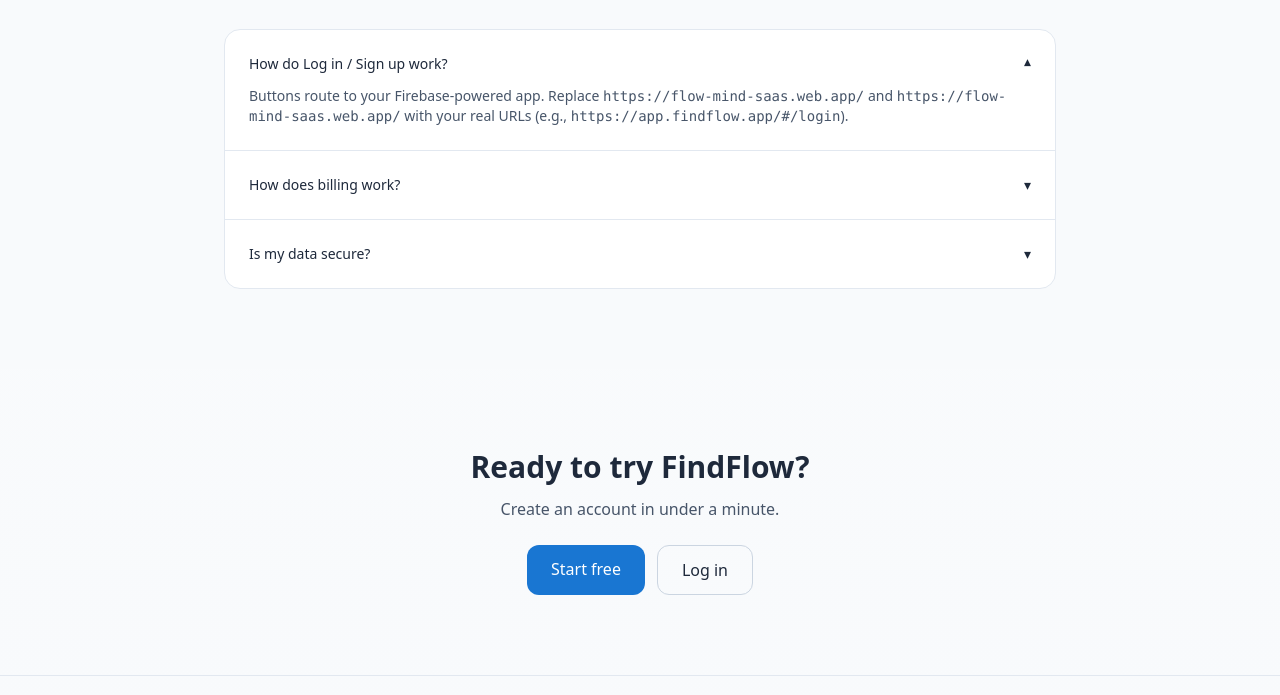
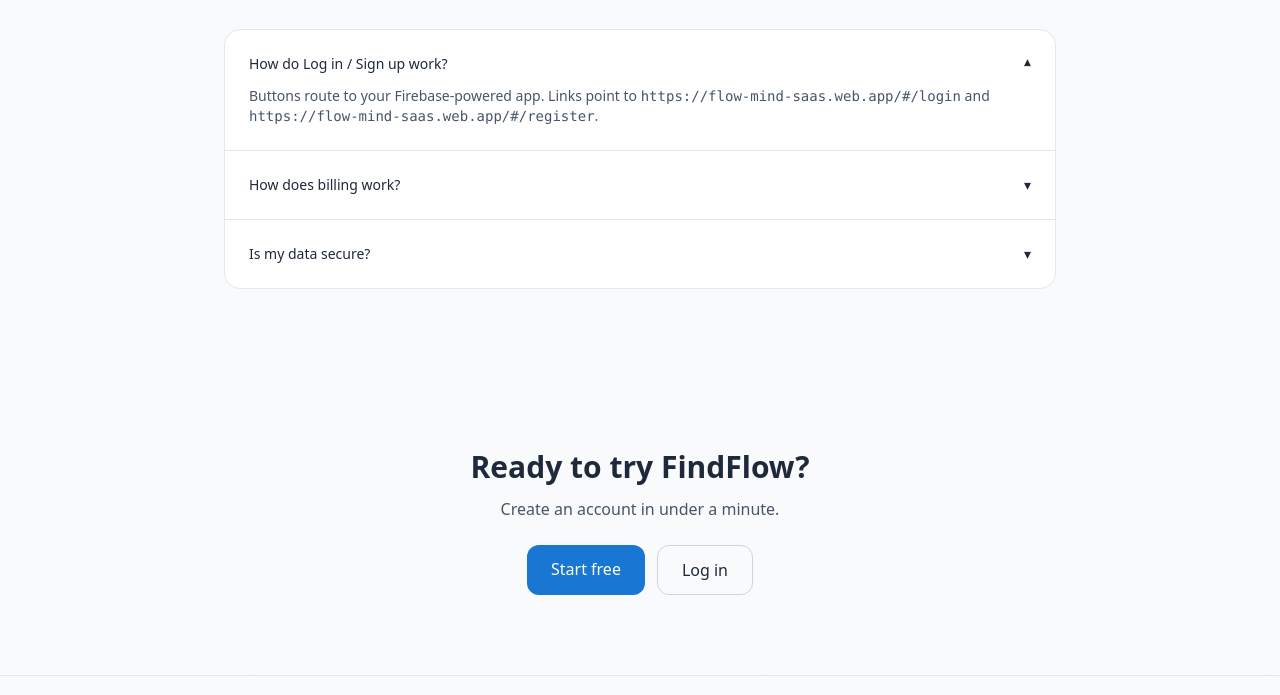
Before and after one commit to abdelcomservices-ui/mindflow, a plain HTML site: page index.html in a window 1280 px wide. Shown: the part 3497-4192 px from the top of the page. Drawn offline with nearby package versions, Linux system fonts and the light colour scheme.

Commit message:
Update index.html

```diff
--- a/index.html
+++ b/index.html
@@ -5,9 +5,11 @@
   <meta name="viewport" content="width=device-width, initial-scale=1" />
   <title>FindFlow — Clients, Sessions & Meetings in One Place</title>
   <meta name="description" content="FindFlow helps practitioners manage clients, session notes, meetings and resources — with secure Firebase Auth and Stripe subscriptions." />
+  <link rel="canonical" href="https://flow-mind-saas.web.app/" />
   <meta property="og:title" content="FindFlow — Clients, Sessions & Meetings in One Place" />
   <meta property="og:description" content="Organize clients, capture session notes, schedule meetings, and share resources. Start free." />
   <meta property="og:type" content="website" />
+  <meta property="og:url" content="https://flow-mind-saas.web.app/" />
   <meta property="og:image" content="/og-image.png" />
   <meta name="twitter:card" content="summary_large_image" />
   <link rel="icon" href="/favicon.ico" />
@@ -64,8 +66,8 @@
           <a href="#faq" class="hover:text-brand-700">FAQ</a>
         </nav>
         <div class="hidden md:flex items-center gap-3">
-          <a href="https://flow-mind-saas.web.app/" class="px-3 py-2 text-sm rounded-lg border border-slate-300 hover:bg-slate-50">Log in</a>
-          <a href="https://flow-mind-saas.web.app/" class="px-4 py-2 text-sm rounded-lg bg-brand-700 text-white hover:bg-brand-800 focus:ring-2 focus:ring-brand-400">Start free</a>
+          <a href="https://flow-mind-saas.web.app/#/login" class="px-3 py-2 text-sm rounded-lg border border-slate-300 hover:bg-slate-50">Log in</a>
+          <a href="https://flow-mind-saas.web.app/#/register" class="px-4 py-2 text-sm rounded-lg bg-brand-700 text-white hover:bg-brand-800 focus:ring-2 focus:ring-brand-400">Start free</a>
         </div>
         <button id="menuBtn" class="md:hidden p-2 rounded-lg border border-slate-300" aria-label="Open menu">
           <svg width="20" height="20" viewBox="0 0 24 24" fill="none">
@@ -82,8 +84,8 @@
         <a href="#pricing" class="py-2">Pricing</a>
         <a href="#faq" class="py-2">FAQ</a>
         <div class="flex gap-2 pt-2">
-          <a href="https://flow-mind-saas.web.app/" class="flex-1 px-3 py-2 text-center rounded-lg border border-slate-300">Log in</a>
-          <a href="https://flow-mind-saas.web.app/" class="flex-1 px-3 py-2 text-center rounded-lg bg-brand-700 text-white">Start free</a>
+          <a href="https://flow-mind-saas.web.app/#/login" class="flex-1 px-3 py-2 text-center rounded-lg border border-slate-300">Log in</a>
+          <a href="https://flow-mind-saas.web.app/#/register" class="flex-1 px-3 py-2 text-center rounded-lg bg-brand-700 text-white">Start free</a>
         </div>
       </div>
     </div>
@@ -101,7 +103,7 @@
           client CRM, structured session notes, meeting scheduling, and resource sharing — powered by Firebase and Stripe.
         </p>
         <div class="mt-8 flex flex-col sm:flex-row gap-3">
-          <a href="https://flow-mind-saas.web.app/" class="px-6 py-3 rounded-xl bg-brand-700 text-white font-medium hover:bg-brand-800 focus:ring-2 focus:ring-brand-400">Start free</a>
+          <a href="https://flow-mind-saas.web.app/#/register" class="px-6 py-3 rounded-xl bg-brand-700 text-white font-medium hover:bg-brand-800 focus:ring-2 focus:ring-brand-400">Start free</a>
           <a href="#pricing" class="px-6 py-3 rounded-xl border border-slate-300 font-medium hover:bg-slate-50">See pricing</a>
         </div>
         <p class="mt-4 text-sm text-slate-500">No credit card • 14-day trial • Cancel anytime</p>
@@ -210,7 +212,7 @@
           <h2 class="text-3xl font-bold">A quick look</h2>
           <p class="mt-3 text-slate-600 max-w-xl">Real screens from FindFlow. What you see is what you get.</p>
         </div>
-        <a href="https://flow-mind-saas.web.app/" class="px-5 py-2.5 rounded-lg bg-slate-900 text-white hover:bg-slate-700">Try the demo</a>
+        <a href="https://flow-mind-saas.web.app/#/register" class="px-5 py-2.5 rounded-lg bg-slate-900 text-white hover:bg-slate-700">Try the demo</a>
       </div>
       <div class="mt-8 grid md:grid-cols-2 lg:grid-cols-3 gap-4">
         <div class="aspect-video rounded-xl bg-slate-100"></div>
@@ -239,7 +241,7 @@
             <li>✔ 3 session notes</li>
             <li>✔ 3 resources</li>
           </ul>
-          <a href="https://flow-mind-saas.web.app/" class="mt-6 inline-block text-center px-4 py-2 rounded-lg bg-brand-700 text-white hover:bg-brand-800">Start free</a>
+          <a href="https://flow-mind-saas.web.app/#/register" class="mt-6 inline-block text-center px-4 py-2 rounded-lg bg-brand-700 text-white hover:bg-brand-800">Start free</a>
         </div>
         <!-- Pro -->
         <div class="bg-white border-2 border-brand-700 rounded-2xl p-6 shadow-sm flex flex-col">
@@ -254,7 +256,7 @@
             <li>✔ 200 resources</li>
             <li>✔ Email support</li>
           </ul>
-          <a href="https://flow-mind-saas.web.app/" class="mt-6 inline-block text-center px-4 py-2 rounded-lg bg-slate-900 text-white hover:bg-slate-700">Start Pro</a>
+          <a href="https://flow-mind-saas.web.app/#/register" class="mt-6 inline-block text-center px-4 py-2 rounded-lg bg-slate-900 text-white hover:bg-slate-700">Start Pro</a>
         </div>
         <!-- Business -->
         <div class="bg-white border border-slate-200 rounded-2xl p-6 flex flex-col">
@@ -304,7 +306,7 @@
       <div class="mt-8 divide-y divide-slate-200 border border-slate-200 rounded-2xl bg-white">
         <details class="group p-6" open>
           <summary class="flex cursor-pointer items-center justify-between text-sm font-medium list-none">How do Log in / Sign up work?<span class="ml-4 transition group-open:rotate-180">▾</span></summary>
-          <div class="mt-3 text-sm text-slate-600">Buttons route to your Firebase-powered app. Replace <code>https://flow-mind-saas.web.app/</code> and <code>https://flow-mind-saas.web.app/</code> with your real URLs (e.g., <code>https://app.findflow.app/#/login</code>).</div>
+          <div class="mt-3 text-sm text-slate-600">Buttons route to your Firebase-powered app. Links point to <code>https://flow-mind-saas.web.app/#/login</code> and <code>https://flow-mind-saas.web.app/#/register</code>.</div>
         </details>
         <details class="group p-6">
           <summary class="flex cursor-pointer items-center justify-between text-sm font-medium list-none">How does billing work?<span class="ml-4 transition group-open:rotate-180">▾</span></summary>
@@ -324,8 +326,8 @@
       <h2 class="text-3xl font-bold">Ready to try FindFlow?</h2>
       <p class="mt-3 text-slate-600">Create an account in under a minute.</p>
       <div class="mt-6 flex flex-col sm:flex-row gap-3 justify-center">
-        <a href="https://flow-mind-saas.web.app/" class="px-6 py-3 rounded-xl bg-brand-700 text-white font-medium hover:bg-brand-800">Start free</a>
-        <a href="https://flow-mind-saas.web.app/" class="px-6 py-3 rounded-xl border border-slate-300 font-medium hover:bg-slate-50">Log in</a>
+        <a href="https://flow-mind-saas.web.app/#/register" class="px-6 py-3 rounded-xl bg-brand-700 text-white font-medium hover:bg-brand-800">Start free</a>
+        <a href="https://flow-mind-saas.web.app/#/login" class="px-6 py-3 rounded-xl border border-slate-300 font-medium hover:bg-slate-50">Log in</a>
       </div>
     </div>
   </section>
@@ -340,9 +342,9 @@
           <span class="text-slate-400">© <span id="year"></span></span>
         </div>
         <ul class="flex gap-5 text-sm">
-          <li><a href="/privacy" class="hover:text-brand-700">Privacy</a></li>
-          <li><a href="/terms" class="hover:text-brand-700">Terms</a></li>
-          <li><a href="/security" class="hover:text-brand-700">Security</a></li>
+          <li><a href="https://flow-mind-saas.web.app/privacy" class="hover:text-brand-700">Privacy</a></li>
+          <li><a href="https://flow-mind-saas.web.app/terms" class="hover:text-brand-700">Terms</a></li>
+          <li><a href="https://flow-mind-saas.web.app/security" class="hover:text-brand-700">Security</a></li>
           <li><a href="mailto:hello@findflow.app" class="hover:text-brand-700">Contact</a></li>
         </ul>
       </div>
@@ -365,12 +367,12 @@
     "applicationCategory": "BusinessApplication",
     "operatingSystem": "Web, iOS, Android",
     "offers": {"@type": "Offer", "price": "0", "priceCurrency": "USD"},
-    "url": "https://findflow.app",
+    "url": "https://flow-mind-saas.web.app/",
     "description": "FindFlow helps practitioners manage clients, session notes, meetings, and resources — with Firebase Auth and Stripe billing."
   }
   </script>
 
   <!-- Analytics (optional) -->
-  <!-- <script defer data-domain="findflow.app" src="https://plausible.io/js/script.js"></script> -->
+  <!-- <script defer data-domain="flow-mind-saas.web.app" src="https://plausible.io/js/script.js"></script> -->
 </body>
 </html>
```
